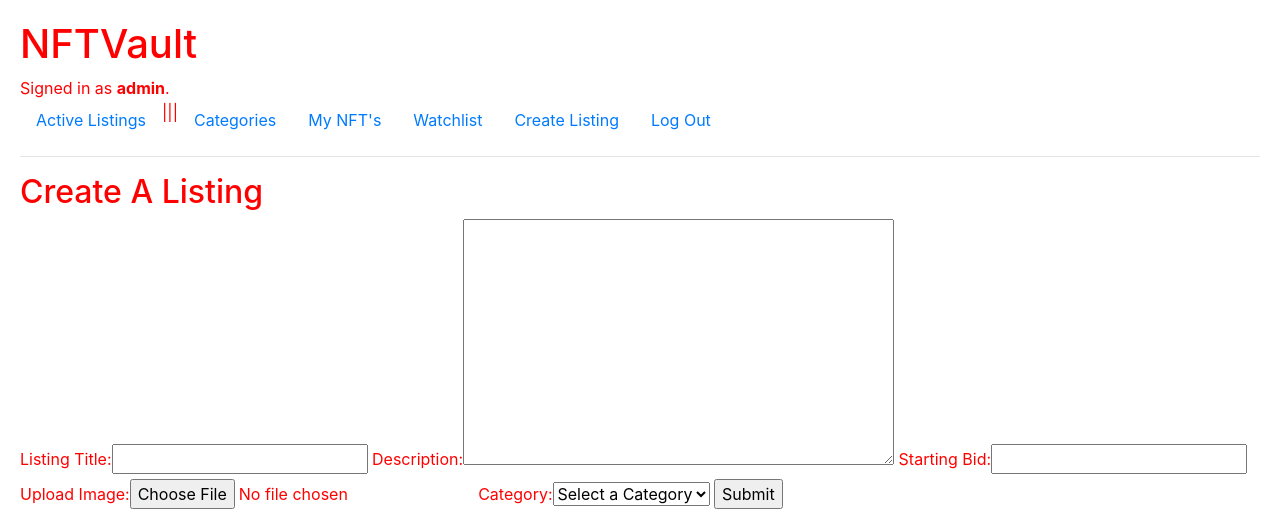
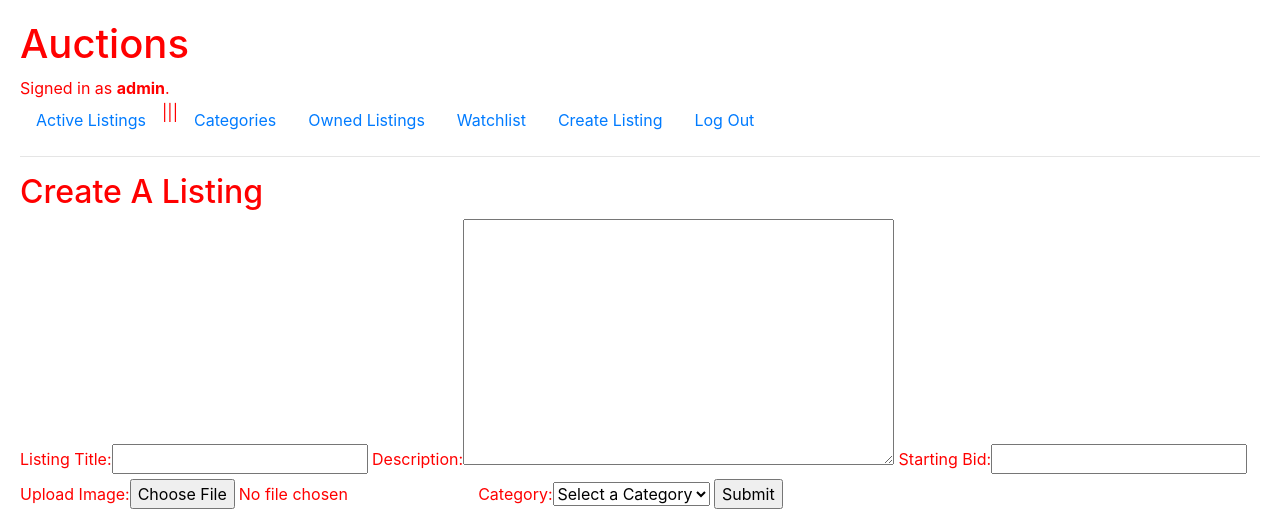
Before and after one commit to precipice11/Painting-Marketplace, a Django app: page /create/ in a window 1280 px wide. Shown: the top 513 px of the page. Run offline with Django 3.2, Linux system fonts and the light colour scheme; a user stored in the database is signed in; data comes from the database, SQL or seed files in the repository; some libraries are stand-ins or nearby versions.

Commit message:
fix names

```diff
--- a/auctions/templates/auctions/layout.html
+++ b/auctions/templates/auctions/layout.html
@@ -3,13 +3,13 @@
 <!DOCTYPE html>
 <html lang="en">
     <head>
-        <title>{% block title %}NFTVault{% endblock %}</title>
+        <title>{% block title %}Auctions{% endblock %}</title>
         <link rel="stylesheet" href="https://stackpath.bootstrapcdn.com/bootstrap/4.4.1/css/bootstrap.min.css" integrity="sha384-Vkoo8x4CGsO3+Hhxv8T/Q5PaXtkKtu6ug5TOeNV6gBiFeWPGFN9MuhOf23Q9Ifjh" crossorigin="anonymous">
         <link href="{% static 'auctions/styles.css' %}" rel="stylesheet">
 
     </head>
     <body>
-        <h1>NFTVault</h1>
+        <h1>Auctions</h1>
         <div>
             {% if user.is_authenticated %}
                 Signed in as <strong>{{ user.username }}</strong>.
@@ -29,7 +29,7 @@
                     <a class="nav-link" href="{% url 'categories' %}">Categories</a>
                 </li>
                 <li class="nav-item">
-                    <a class="nav-link" href="{% url 'owned' %}">My NFT's</a>
+                    <a class="nav-link" href="{% url 'owned' %}">Owned Listings</a>
                 </li>
                 <li class="nav-item">
                     <a class="nav-link" href="{% url 'user_watchlist' %}">Watchlist</a>
```
